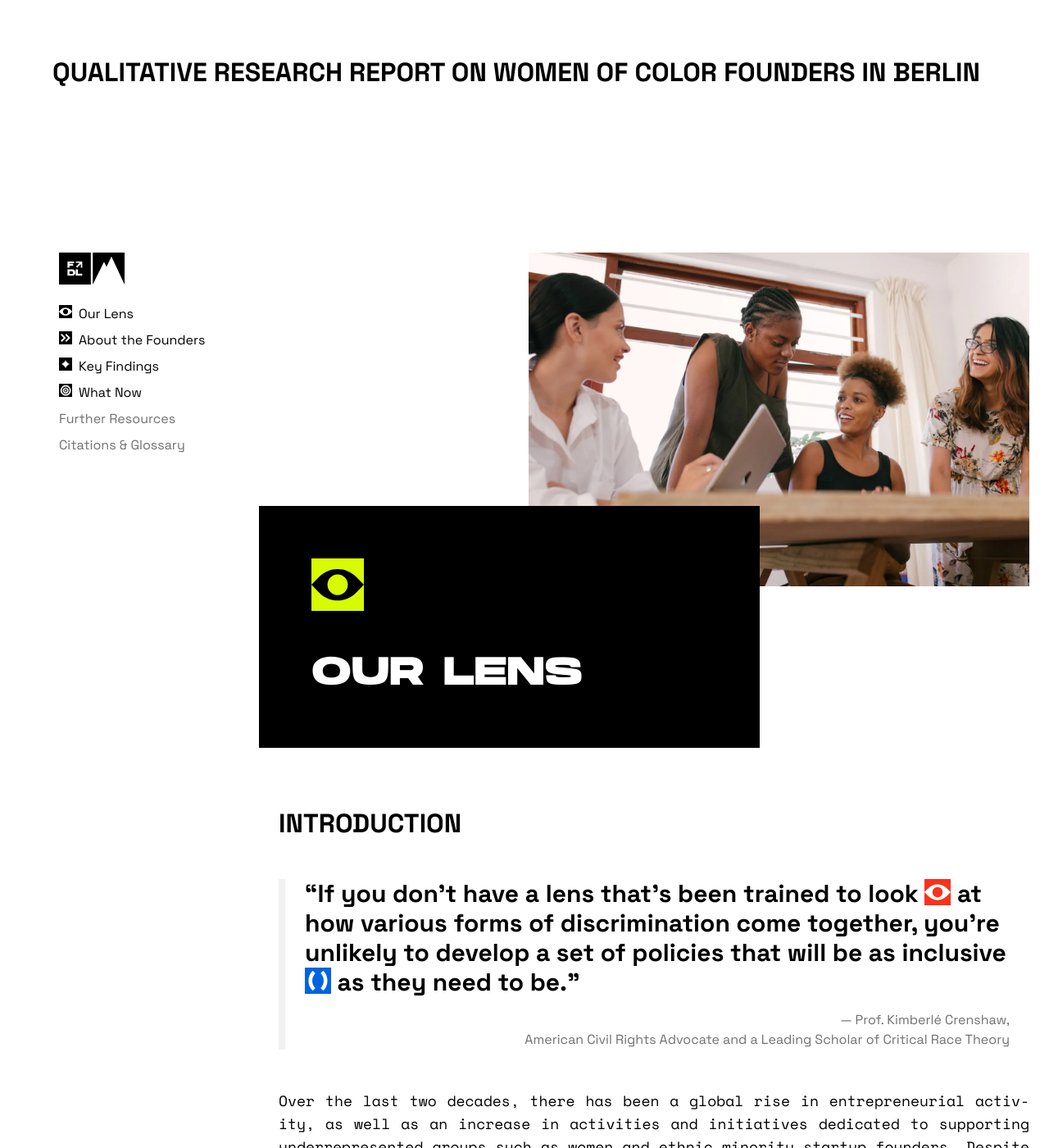
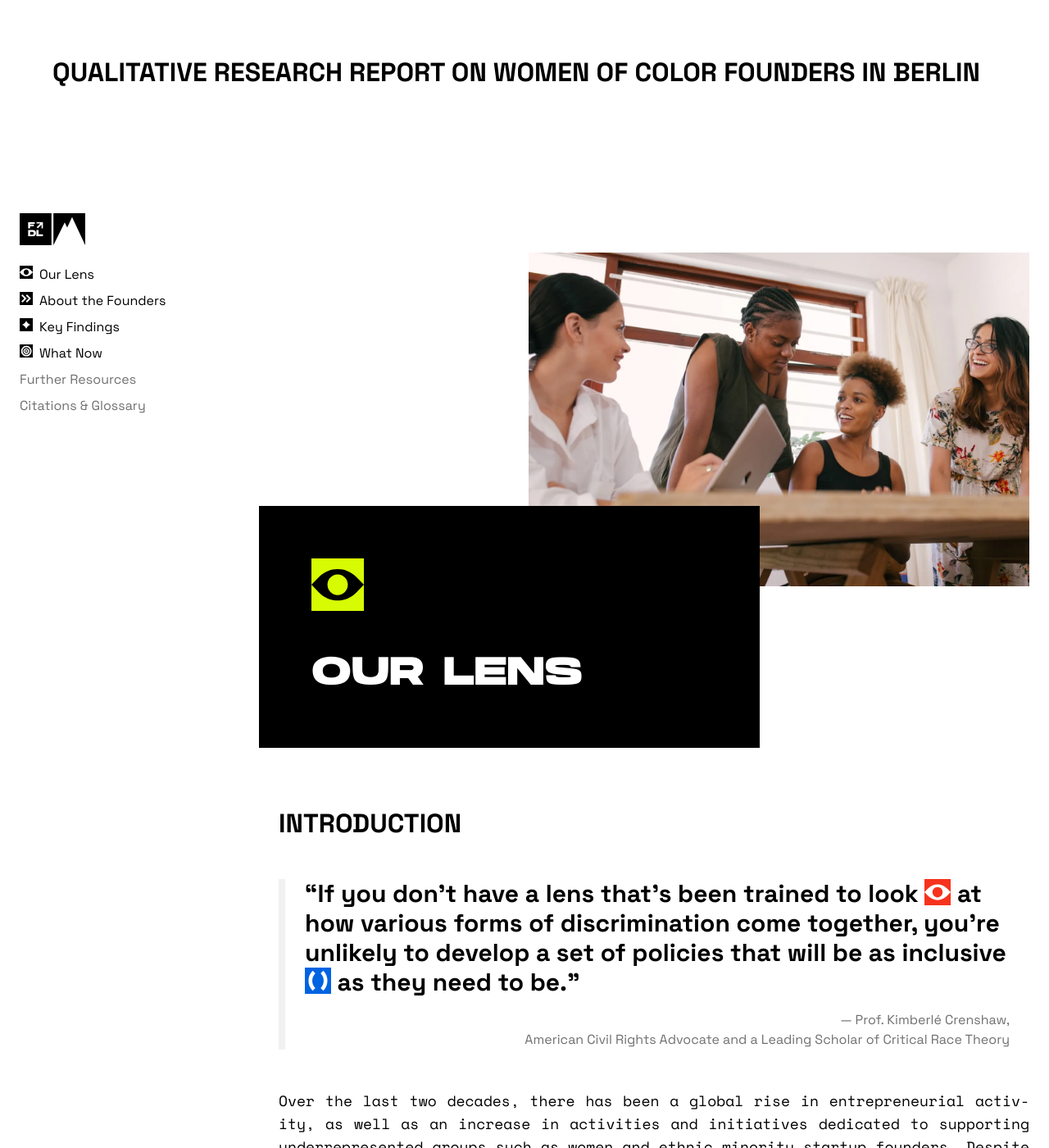
Before and after one commit to Founderland/Report, a Jekyll site: the page built from index.html, in a window 1280 px wide and 1400 px high, scrolled down 527 px. Shown: the whole window at 82% size. Built offline with Jekyll 4.4.1, drawn with Linux system fonts in a browser that asks for light colours.

Commit message:
nav mobile resets for desktop

```diff
--- a/assets/styles/output.css
+++ b/assets/styles/output.css
@@ -1427,6 +1427,15 @@ nav.active {
   left: 0;
 }
 
+@media (min-width: 768px) {
+  nav {
+    /* display: inline-block; */
+    width: 100%;
+    left: 0;
+    padding: 0;
+  }
+}
+
 /* Overlay */
 
 .overlay  {
```
Also changed, not shown: assets/styles/input.css (+8 -0 lines).
